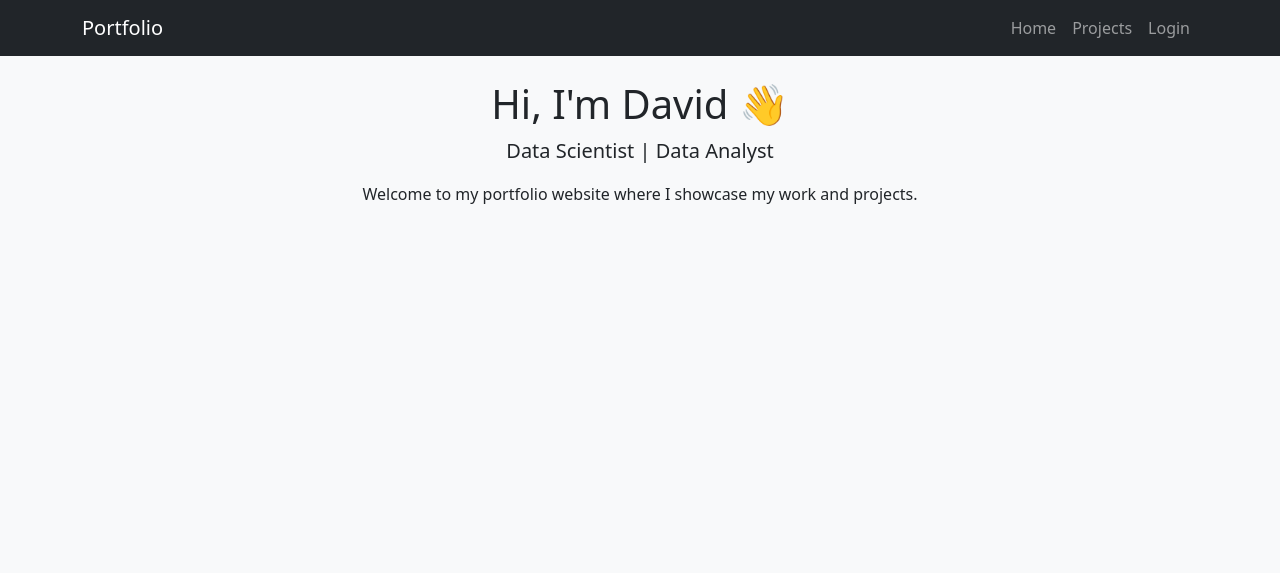
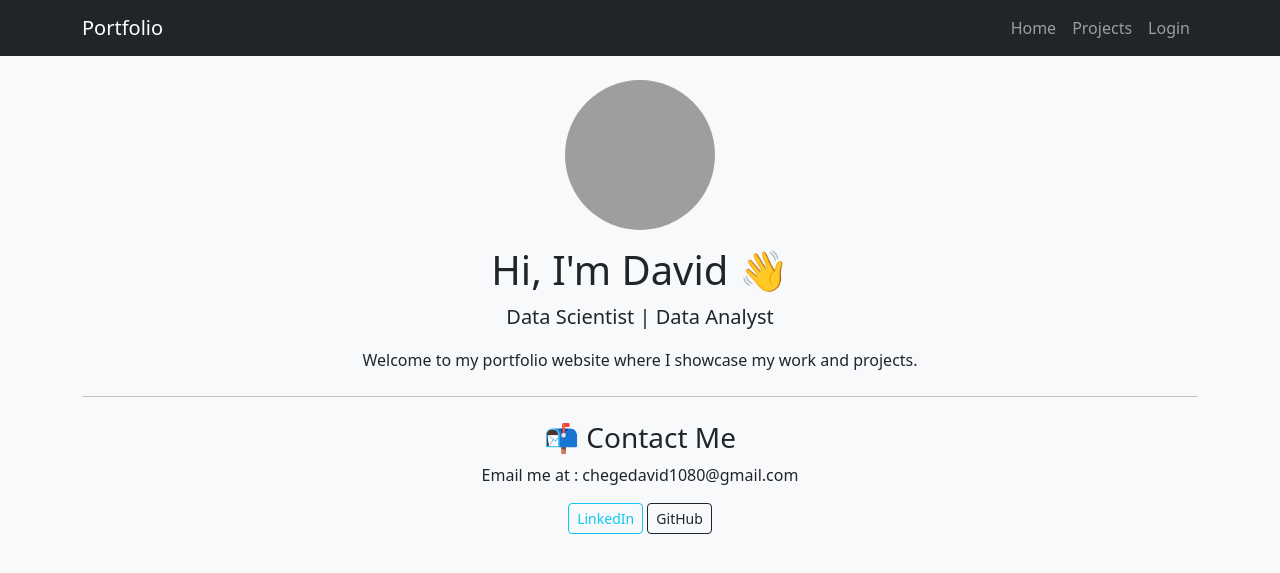
Before and after one commit to DavidChege1/Flask-Portflio-website, a Flask app: page / in a window 1280 px wide. Shown: the top 573 px of the page. Run offline with Flask 3, Linux system fonts and the light colour scheme; grey boxes are pictures that could not be loaded.

Commit message:
updated homepage

```diff
--- a/templates/index.html
+++ b/templates/index.html
@@ -1,8 +1,27 @@
 {% extends "base.html" %}
+
 {% block content %}
   <div class="text-center">
+    <img src="{{ url_for('static', filename='images/profile.jpg') }}"
+         alt="Profile Picture"
+         class="rounded-circle mb-3"
+         style="width: 150px; height: 150px; object-fit: cover;">
+
     <h1>Hi, I'm David 👋</h1>
     <p class="lead">Data Scientist | Data Analyst</p>
     <p>Welcome to my portfolio website where I showcase my work and projects.</p>
+
+    <hr class="my-4">
+
+    <h3>📬 Contact Me</h3>
+    <p>Email me at : chegedavid1080@gmail.com</p>
+    <p>
+      <a href="https://www.linkedin.com/in/david-chege-990778338?utm_source=share&utm_campaign=share_via&utm_content=profile&utm_medium=android_app" target="_blank" class="btn btn-outline-info btn-sm">
+        LinkedIn
+      </a>
+      <a href="https://github.com/DavidChege1" target="_blank" class="btn btn-outline-dark btn-sm">
+        GitHub
+      </a>
+    </p>
   </div>
 {% endblock %}
```
